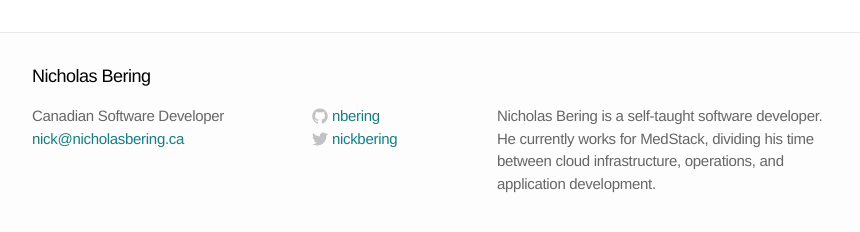
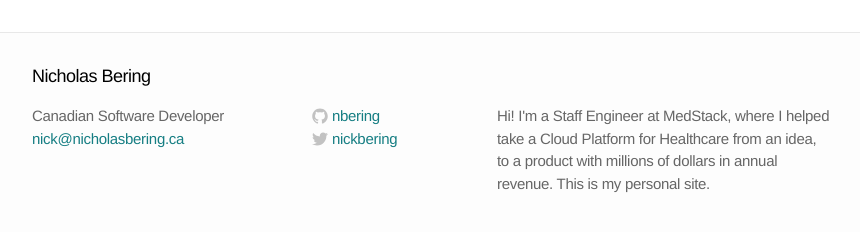
Before and after one commit to nbering/nicholasbering-ca, a Jekyll site: the page built from index.html, in a window 1280 px wide and 900 px high, scrolled down 2714 px. Shown: the part 660-892 px from the top of the window, without its empty margins (208-1068 px from the left). Built offline with Jekyll 4.4.1, drawn with Linux system fonts in a browser that asks for light colours.

Commit message:
Update footer bio

```diff
--- a/_config.yml
+++ b/_config.yml
@@ -2,7 +2,10 @@
 title: Nicholas Bering
 subtitle: "Canadian Software Developer"
 email: nick@nicholasbering.ca
-description: "Nicholas Bering is a self-taught software developer. He currently works for MedStack, dividing his time between cloud infrastructure, operations, and application development."
+description: >
+  Hi! I'm a Staff Engineer at MedStack, where I helped take a Cloud Platform for
+  Healthcare from an idea, to a product with millions of dollars in annual
+  revenue. This is my personal site.
 baseurl: ""
 url: "https://nicholasbering.ca"
 twitter_username: nickbering
```
